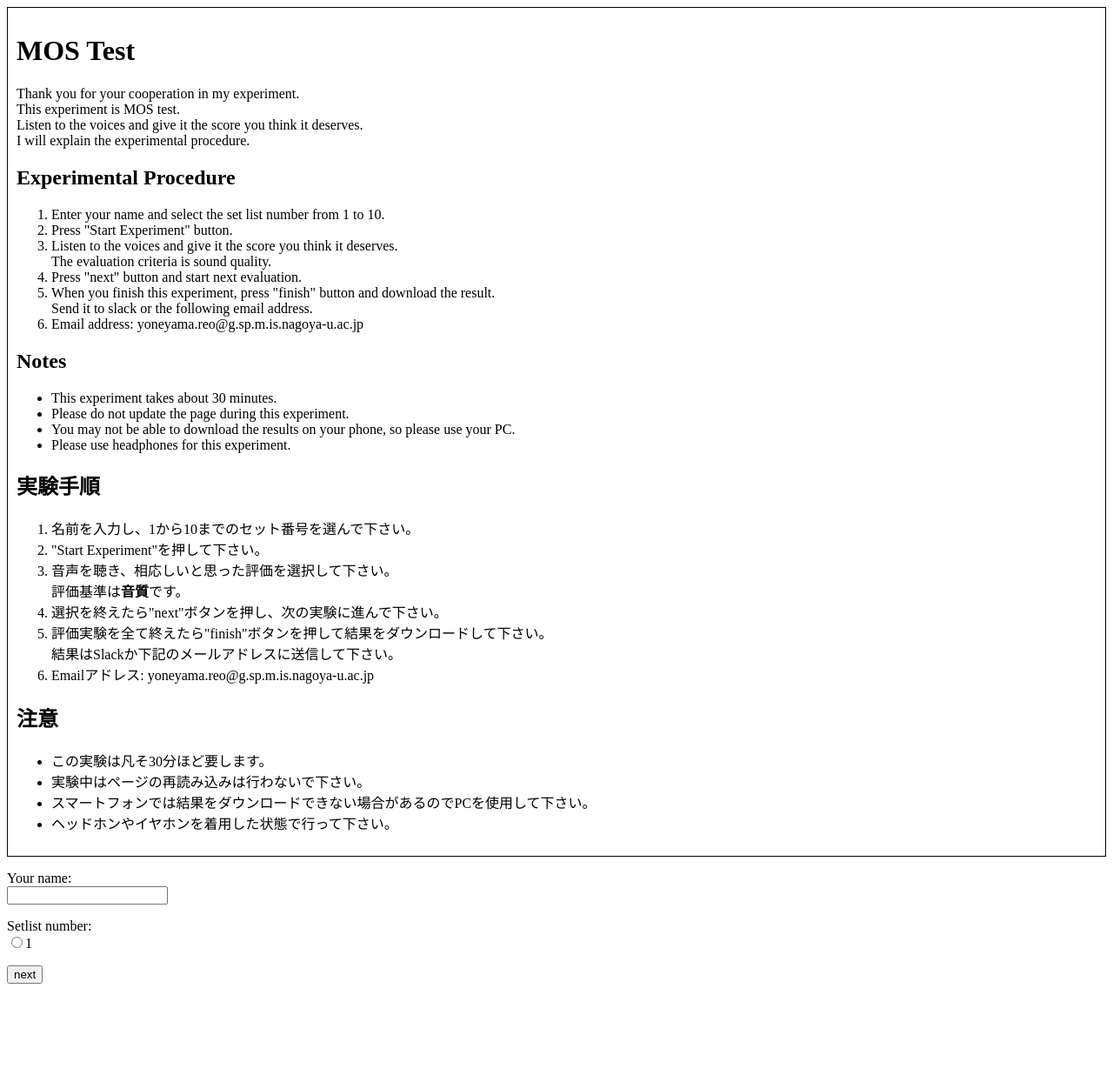
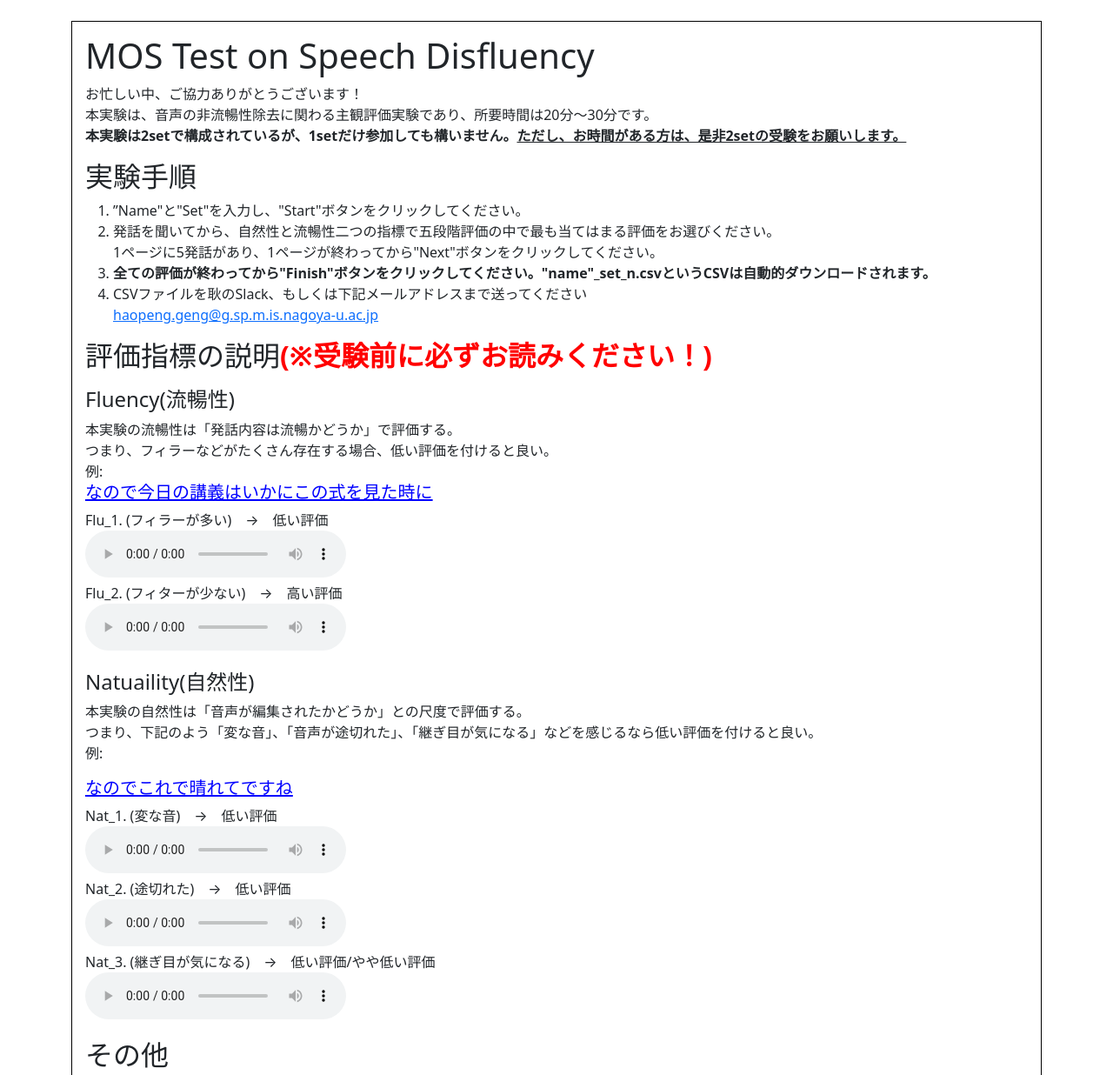
Before and after one commit to Secondtonumb/InpMOStest, a plain HTML site: page index.html in a window 1280 px wide. Shown: the top 1236 px of the page at 87% size. Before the commit the page ends 1147 px from the top, so only its background shows below. Drawn offline with nearby package versions, Linux system fonts and the light colour scheme.

Commit message:
Update index.html

```diff
--- a/index.html
+++ b/index.html
@@ -1,97 +1,151 @@
+
 <!DOCTYPE html>
 
 <html>
 
 <head>
     <meta charset="UTF-8">
+    <meta name="viewport" content="width=device-width">
     <title>MOS Test</title>
+    <!-- CSS only -->
+    <link href="https://cdn.jsdelivr.net/npm/bootstrap@5.1.1/dist/css/bootstrap.min.css" rel="stylesheet"
+        integrity="sha384-F3w7mX95PdgyTmZZMECAngseQB83DfGTowi0iMjiWaeVhAn4FJkqJByhZMI3AhiU" crossorigin="anonymous">
 </head>
 
+
 <body>
-
-        <!-- 注意書きなど -->
-        <div style="border:1px solid #000000; padding: 10px; border-radius: 0px; background: ##ffffff;">
+    <div class="container">
+        <br>
+        <div style="border:1px solid #000; padding: 15px;">
+            <h1>MOS Test on Speech Disfluency</h1>
             <p>
-                <h1>MOS Test</h1>
-
-                Thank you for your cooperation in my experiment.</br>
-                This experiment is MOS test.</br>
-                Listen to the voices and give it the score you think it deserves.</br>
-                I will explain the experimental procedure.
-
-                <h2>Experimental Procedure</h2>
-                <ol>
-                    <li>Enter your name and select the set list number from 1 to 10.</li>
-                    <li>Press "Start Experiment" button.</li>
-                    <li>Listen to the voices and give it the score you think it deserves.<br>
-                        The evaluation criteria is sound quality.</li>
-                    <li>Press "next" button and start next evaluation.</li>
-                    <li>When you finish this experiment, press "finish" button and download the result.<br>
-                        Send it to slack or the following email address.</li>
-                    <li>Email address: yoneyama.reo@g.sp.m.is.nagoya-u.ac.jp</font></li>
-                </ol>
-
-                <h2>Notes</h2>
-                <ul>
-                    <li>This experiment takes about 30 minutes.</li>
-                    <li>Please do not update the page during this experiment.</li>
-                    <li>You may not be able to download the results on your phone, so please use your PC.</li>
-                    <li>Please use headphones for this experiment.</li>
-                </ul>
-
+               お忙しい中、ご協力ありがとうございます！<br>
+               本実験は、音声の非流暢性除去に関わる主観評価実験であり、所要時間は20分〜30分です。<br>
+               <b>本実験は2setで構成されているが、1setだけ参加しても構いません。<u>ただし、お時間がある方は、是非2setの受験をお願いします。</u></b><br>
+            </p>
             <h2>実験手順</h2>
             <ol>
-                    <li>名前を入力し、1から10までのセット番号を選んで下さい。</li>
-                    <li>"Start Experiment"を押して下さい。</li>
-                    <li>音声を聴き、相応しいと思った評価を選択して下さい。<br>
-                        評価基準は<b>音質</b>です。</li>
-                    <li>選択を終えたら"next"ボタンを押し、次の実験に進んで下さい。</li>
-                    <li>評価実験を全て終えたら"finish"ボタンを押して結果をダウンロードして下さい。<br>
-                        結果はSlackか下記のメールアドレスに送信して下さい。</li>
-                    <li>Emailアドレス: yoneyama.reo@g.sp.m.is.nagoya-u.ac.jp</font></li>
+                <li>”Name"と"Set"を入力し、"Start"ボタンをクリックしてください。</li>
+                <li>発話を聞いてから、自然性と流暢性二つの指標で五段階評価の中で最も当てはまる評価をお選びください。<br>
+                    1ページに5発話があり、1ページが終わってから"Next"ボタンをクリックしてください。
+                </li>
+                <li><b>全ての評価が終わってから"Finish"ボタンをクリックしてください。"name"_set_n.csvというCSVは自動的ダウンロードされます。</b>
+                </li>
+                <li>CSVファイルを耿のSlack、もしくは下記メールアドレスまで送ってください</li>
+                <p><a href = "mailto:haopeng.geng@g.sp.m.is.nagoya-u.ac.jp">haopeng.geng@g.sp.m.is.nagoya-u.ac.jp</a></p>
+
             </ol>
+            <h2>評価指標の説明<b><font style="color: red;">(※受験前に必ずお読みください！)</font></b></h2>
+            <p>
+                <p>
+                <h4>Fluency(流暢性)</h4>
+                本実験の流暢性は「発話内容は流暢かどうか」で評価する。<br>
+                つまり、フィラーなどがたくさん存在する場合、低い評価を付けると良い。<br>
+                例: <br>
+                <h5><font style="color:blue;"><u>なので今日の講義はいかにこの式を見た時に</u></font></h5>
+                Flu_1. (フィラーが多い)　→　低い評価<br>
+                <audio src="wav/samples/disfluent_eval3_0019.wav" controls preload="auto"></audio><br>
+                Flu_2. (フィターが少ない)　→　高い評価<br>
+                <audio src="wav/samples/fluent_eval3_0019.wav" controls preload="auto"></audio><br>
+                </p>
+                <h4>Natuaility(自然性)</h4>
+                <p>
+                本実験の自然性は「音声が編集されたかどうか」との尺度で評価する。<br>
+                つまり、下記のよう「変な音」、「音声が途切れた」、「継ぎ目が気になる」などを感じるなら低い評価を付けると良い。<br>
+                例: <br>
+                <h5><font style="color: blue;"><u>なのでこれで晴れてですね</u></font></h5>
+                Nat_1. (変な音)　→　低い評価<br>
+                <audio src="wav/samples/noisy_eval1_0051.wav" controls preload="auto"></audio><br>
+                Nat_2. (途切れた)　→　低い評価<br>
+                <audio src="wav/samples/pause_eval1_0051.wav" controls preload="auto"></audio><br>
+                Nat_3. (継ぎ目が気になる)　→　低い評価/やや低い評価<br>
+                <audio src="wav/samples/concat_eval1_0051.wav" controls preload="auto"></audio><br>
+                </p>
+            </p>
 
-                <h2>注意</h2>
+            <p>
+            </p>
+
+            <h2>その他</h2>
             <ul>
-                    <li>この実験は凡そ30分ほど要します。</li>
-                    <li>実験中はページの再読み込みは行わないで下さい。</li>
-                    <li>スマートフォンでは結果をダウンロードできない場合があるのでPCを使用して下さい。</li>
-                    <li>ヘッドホンやイヤホンを着用した状態で行って下さい。</li>
+                <li>PCブラウザからご参加をお願いします！</li>
+                <li><b>もし実験中に再生ボタンがグレーなった場合、両指標とも"どちらともいえない"をお選びください。</b></li>
+                <li>実験が開始してから中断、もしくはウェブセットのアップデータをしないでください.</li>
+                <li>イヤホンやヘットホンを着用した上で、もしくは静かな環境でスピーカーで受験をお願いします。</li>
             </ul>
-            </p>
         </div>
+        <br>
 
         <script type="text/javascript" src="mos.js"></script>
 
         <div id="Display1">
-            <p> Your name: <br>
-            <input type="text" id="name" value=""></p>
+            <p>
+                <label for="name"> Name </label><br>
+                <input type="text" id="name" class="form-controll" placeholder="Your Name">
+            </p>
             <p> Setlist number: <br>
                 <label><input type="radio" name="set" id="number" value="1">1</label><br>
+                <label><input type="radio" name="set" id="number" value="2">2</label><br>
             <p>
-            <button id="next1" onclick="start_experiment()">next</button>
+            <!-- <p>
+                <label for="area"> Area </label><br>
+                <input type="text" id="area" placeholder="e.g. Japan">
+            </p> -->
+            <p>
+                <button id="start" onclick="start_experiment()">start</button>
             </p>
         </div>
 
+        <div id="Display2" style="display:none;">
+            <p id="page"></p>
 
-        <div id="Display2" style="display:none;">
-        <!-- 注意書きなど <body onload="init()"> -->
-            <p id="page"></p>
-            <p id="audio"></p>
-            <p>
-            <label><input type="radio" name="eval" onclick="evaluation()">Excellent</label><br>
-            <label><input type="radio" name="eval" onclick="evaluation()">Good</label><br>
-            <label><input type="radio" name="eval" onclick="evaluation()">Fair</label><br>
-            <label><input type="radio" name="eval" onclick="evaluation()">Poor</label><br>
-            <label><input type="radio" name="eval" onclick="evaluation()">Bad</label><br>
-        </p>
+            <p id="audio0"></p>
+            <p id="fluselect0"></p>
+            <p id="natselect0"></p>
 
+            <p id="audio1"></p>
+            <p id="fluselect1"></p>
+            <p id="natselect1"></p>
+
+            <p id="audio2"></p>
+            <p id="fluselect2"></p>
+            <p id="natselect2"></p>
+
+            <p id="audio3"></p>
+            <p id="fluselect3"></p>
+            <p id="natselect3"></p>
+
+            <p id="audio4"></p>
+            <p id="fluselect4"></p>
+            <p id="natselect4"></p>
+
+            <p id="audio5"></p>
+            <p id="fluselect5"></p>
+            <p id="natselect5"></p>
+
+            <p id="audio6"></p>
+            <p id="fluselect6"></p>
+            <p id="natselect6"></p>
+
+            <p id="audio7"></p>
+            <p id="fluselect7"></p>
+            <p id="natselect7"></p>
+
+            <p id="audio8"></p>
+            <p id="fluselect8"></p>
+            <p id="natselect8"></p>
+
+            <p id="audio9"></p>
+            <p id="fluselect9"></p>
+            <p id="natselect9"></p>
             <p>
                 <button id="prev" onclick="prev()">prev</button>
-        <button id="next2" onclick="next()">next</button>
+                <button id="next" onclick="next()">next</button>
                 <button id="finish" onclick="finish()">finish</button>
             </p>
+        </div>
 
+    </div>
 
 </body>
 
```
Lines whose indentation alone changed are shown as unchanged.
